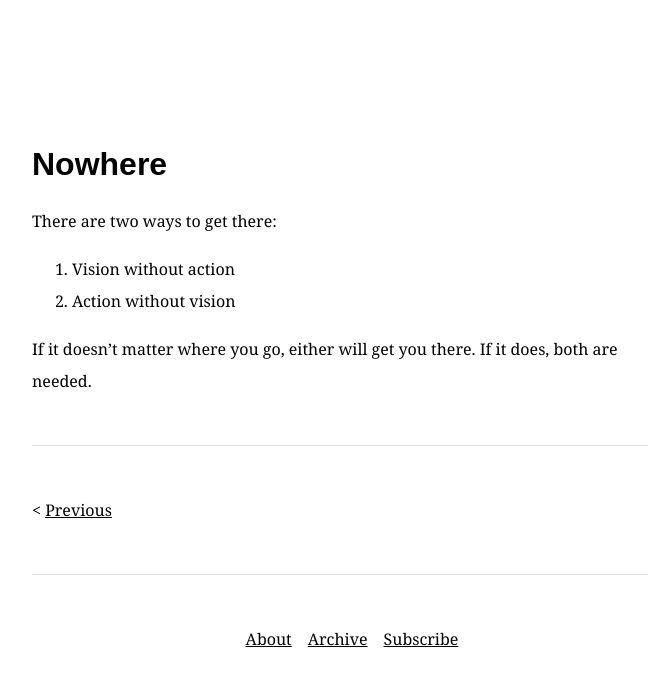
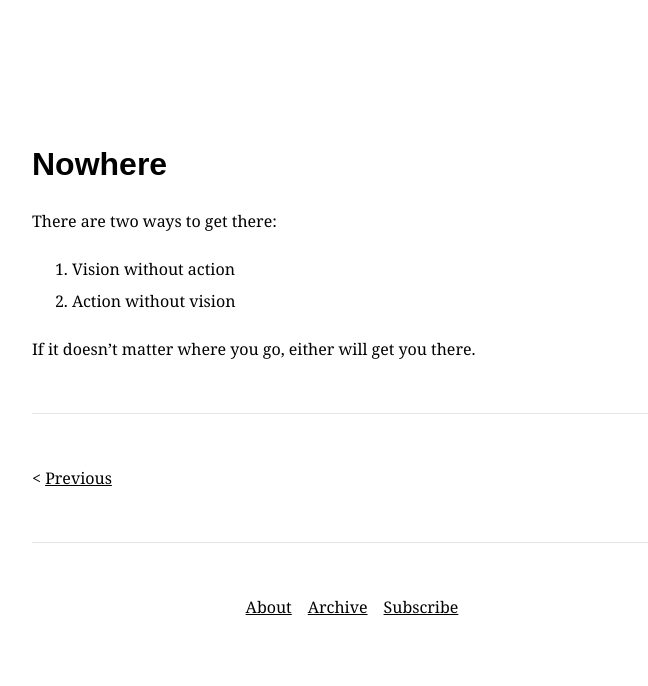
Before and after one commit to michaelaliotti/michaelaliotti.github.io, a Jekyll site: the page built from _posts/2024-02-05-nowhere.md, in a window 1280 px wide. Shown: the top 686 px of the page, without its empty margins (288-936 px from the left). Built offline with Jekyll 4.4.1, drawn with Linux system fonts in a browser that asks for light colours.

Commit message:
Updated post for 05 Feb 2024.

```diff
--- a/_posts/2024-02-05-nowhere.md
+++ b/_posts/2024-02-05-nowhere.md
@@ -5,4 +5,4 @@ There are two ways to get there:
 1. Vision without action
 2. Action without vision
 
-If it doesn't matter where you go, either will get you there. If it does, both are needed.
+If it doesn't matter where you go, either will get you there.
```
